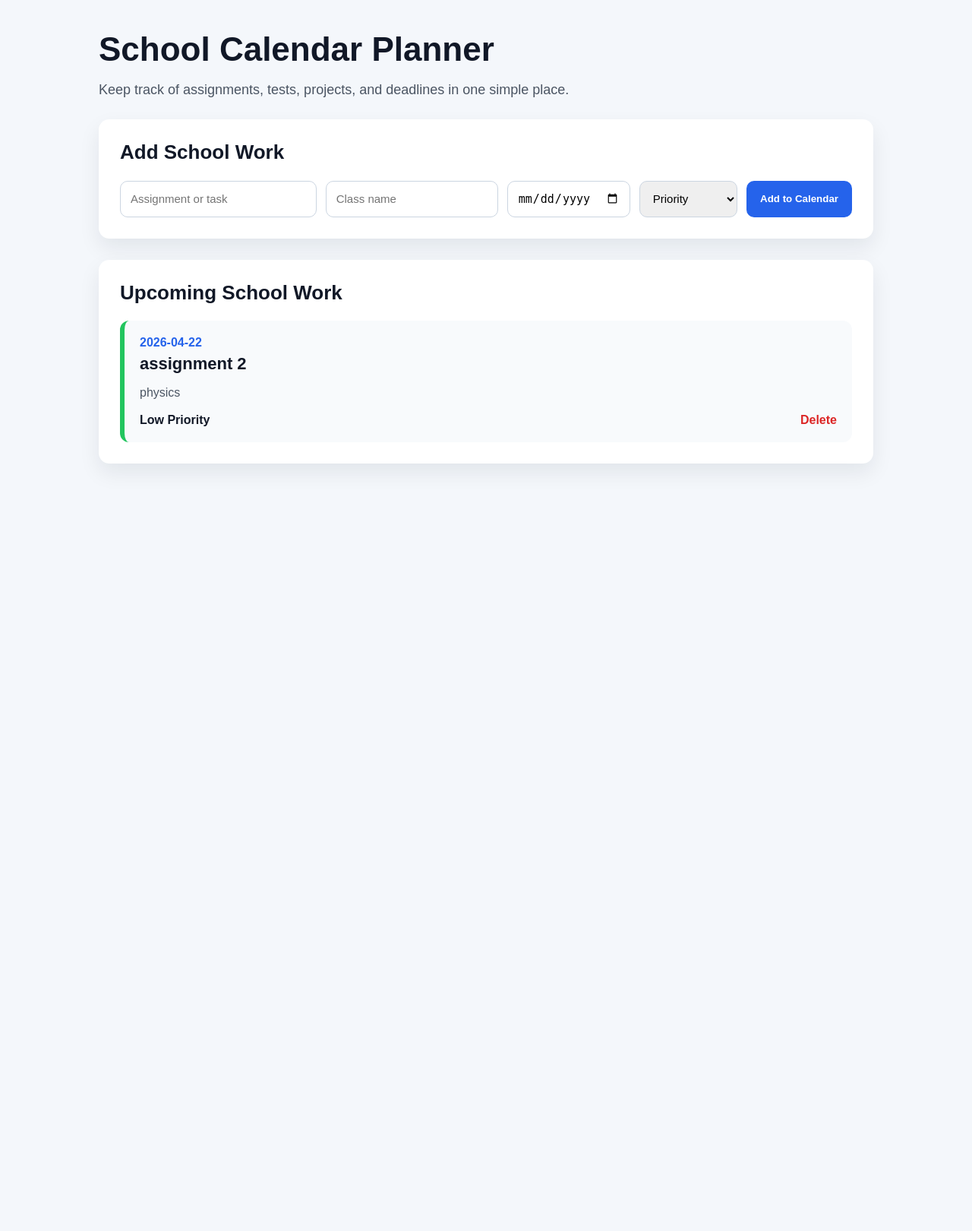
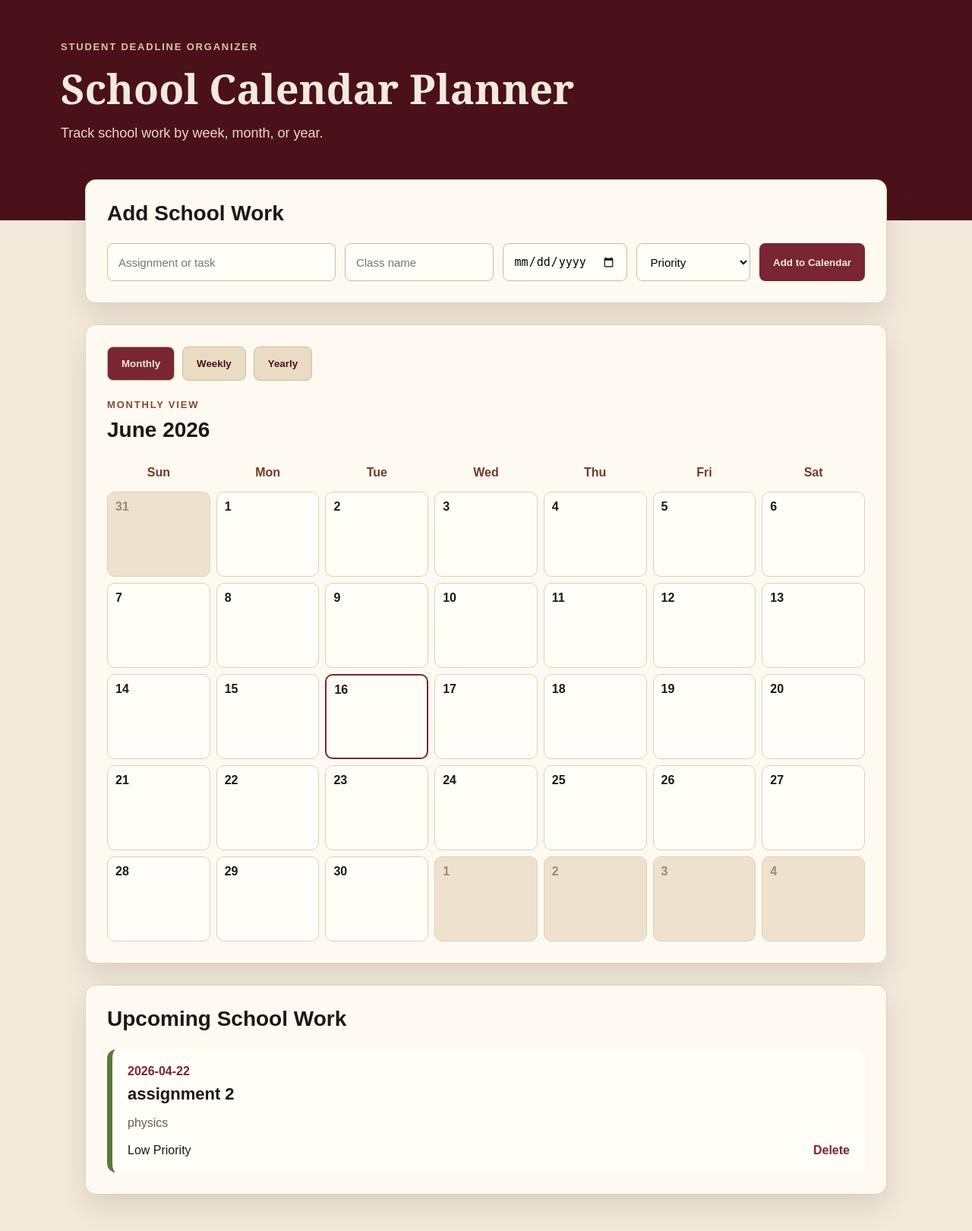
Before and after one commit to Sania58635/AI-study-Planner, a Flask app: page / in a window 1280 px wide. Shown: the whole page at 76% size. Before the commit the page ends 617 px from the top, so only its background shows below. Run offline with Flask 3, Linux system fonts and the light colour scheme; data comes from the database, SQL or seed files in the repository; both versions use the stored data as it was after the commit.

Commit message:
Modified errors added a school_calendar modified font and color modified errors

```diff
--- a/Ai-study-planner/app.py
+++ b/Ai-study-planner/app.py
@@ -1,9 +1,10 @@
+import calendar
 import sqlite3
+from datetime import date, timedelta
 
 from flask import Flask, render_template, request, redirect
 
 app = Flask(__name__)
-
 DB_NAME = "school_calendar.db"
 
 
@@ -15,7 +16,6 @@ def get_db_connection():
 
 def setup_database():
     connection = get_db_connection()
-
     connection.execute("""
         CREATE TABLE IF NOT EXISTS tasks (
             id INTEGER PRIMARY KEY AUTOINCREMENT,
@@ -25,13 +25,95 @@ def setup_database():
             priority TEXT NOT NULL
         )
     """)
-
     connection.commit()
     connection.close()
 
 
+def group_tasks_by_date(tasks):
+    tasks_by_date = {}
+
+    for task in tasks:
+        tasks_by_date.setdefault(task["due_date"], []).append(task)
+
+    return tasks_by_date
+
+
+def build_month_view(tasks):
+    today = date.today()
+    weeks = calendar.Calendar(firstweekday=6).monthdatescalendar(today.year, today.month)
+    tasks_by_date = group_tasks_by_date(tasks)
+
+    month_weeks = []
+
+    for week in weeks:
+        month_week = []
+
+        for day in week:
+            day_key = day.isoformat()
+
+            month_week.append({
+                "number": day.day,
+                "date": day_key,
+                "in_month": day.month == today.month,
+                "is_today": day == today,
+                "tasks": tasks_by_date.get(day_key, [])
+            })
+
+        month_weeks.append(month_week)
+
+    return today.strftime("%B %Y"), month_weeks
+
+
+def build_week_view(tasks):
+    today = date.today()
+    start_of_week = today - timedelta(days=(today.weekday() + 1) % 7)
+    tasks_by_date = group_tasks_by_date(tasks)
+
+    week_days = []
+
+    for i in range(7):
+        day = start_of_week + timedelta(days=i)
+        day_key = day.isoformat()
+
+        week_days.append({
+            "name": day.strftime("%A"),
+            "number": day.day,
+            "date": day_key,
+            "is_today": day == today,
+            "tasks": tasks_by_date.get(day_key, [])
+        })
+
+    end_of_week = start_of_week + timedelta(days=6)
+    week_title = f"{start_of_week.strftime('%b %d')} - {end_of_week.strftime('%b %d, %Y')}"
+
+    return week_title, week_days
+
+
+def build_year_view(tasks):
+    today = date.today()
+    months = []
+
+    for month in range(1, 13):
+        month_tasks = []
+
+        for task in tasks:
+            task_date = date.fromisoformat(task["due_date"])
+
+            if task_date.year == today.year and task_date.month == month:
+                month_tasks.append(task)
+
+        months.append({
+            "name": calendar.month_name[month],
+            "task_count": len(month_tasks),
+            "tasks": month_tasks[:4]
+        })
+
+    return str(today.year), months
+
+
 @app.route("/", methods=["GET", "POST"])
 def home():
+    setup_database()
     connection = get_db_connection()
 
     if request.method == "POST":
@@ -40,14 +122,15 @@ def home():
         due_date = request.form.get("due_date")
         priority = request.form.get("priority")
 
-        connection.execute("""
-            INSERT INTO tasks (title, class_name, due_date, priority)
-            VALUES (?, ?, ?, ?)
-        """, (title, class_name, due_date, priority))
+        if title and class_name and due_date and priority:
+            connection.execute("""
+                INSERT INTO tasks (title, class_name, due_date, priority)
+                VALUES (?, ?, ?, ?)
+            """, (title, class_name, due_date, priority))
 
-        connection.commit()
+            connection.commit()
+
         connection.close()
-
         return redirect("/")
 
     tasks = connection.execute("""
@@ -55,15 +138,27 @@ def home():
         ORDER BY due_date ASC
     """).fetchall()
 
+    month_name, calendar_weeks = build_month_view(tasks)
+    week_title, week_days = build_week_view(tasks)
+    year_title, year_months = build_year_view(tasks)
+
     connection.close()
 
-    return render_template("index.html", tasks=tasks)
+    return render_template(
+        "index.html",
+        tasks=tasks,
+        month_name=month_name,
+        calendar_weeks=calendar_weeks,
+        week_title=week_title,
+        week_days=week_days,
+        year_title=year_title,
+        year_months=year_months
+    )
 
 
 @app.route("/delete/<int:task_id>")
 def delete_task(task_id):
     connection = get_db_connection()
-
     connection.execute("DELETE FROM tasks WHERE id = ?", (task_id,))
     connection.commit()
     connection.close()
--- a/Ai-study-planner/static/style.css
+++ b/Ai-study-planner/static/style.css
@@ -5,70 +5,154 @@
 body {
   margin: 0;
   font-family: Arial, sans-serif;
-  background: #f4f7fb;
-  color: #111827;
+  background: #f3eadc;
+  color: #1f1715;
 }
 
 main {
-  max-width: 1100px;
-  margin: 0 auto;
-  padding: 40px;
+  min-height: 100vh;
 }
 
 .header {
-  margin-bottom: 28px;
+  background: #4b111a;
+  color: #f3eadc;
+  padding: 54px 32px 104px;
+}
+
+.header-content {
+  max-width: 1120px;
+  margin: 0 auto;
+}
+
+.eyebrow {
+  margin: 0 0 10px;
+  text-transform: uppercase;
+  font-size: 13px;
+  letter-spacing: 1.8px;
+  font-weight: bold;
+  color: #dbc6a4;
+}
+
+.eyebrow.dark {
+  color: #7f4b2f;
 }
 
 h1 {
-  font-size: 44px;
-  margin: 0 0 10px;
+  margin: 0 0 12px;
+  font-family: Georgia, "Times New Roman", serif;
+  font-size: 54px;
+  color: #f3eadc;
 }
 
-.header p {
+.header p:last-child {
+  margin: 0;
   font-size: 18px;
-  color: #4b5563;
+  color: #eadbc3;
+}
+
+.content {
+  max-width: 1120px;
+  margin: -54px auto 48px;
+  padding: 0 32px;
 }
 
 .panel,
+.calendar-panel,
 .calendar {
-  background: white;
+  background: #fffaf1;
+  border: 1px solid #e3d1b3;
+  border-radius: 14px;
   padding: 28px;
-  border-radius: 14px;
-  box-shadow: 0 12px 28px rgba(15, 23, 42, 0.08);
+  box-shadow: 0 16px 36px rgba(47, 28, 20, 0.12);
   margin-bottom: 28px;
 }
 
 h2 {
   margin-top: 0;
-  font-size: 26px;
+  font-size: 28px;
 }
 
 .task-form {
   display: grid;
-  grid-template-columns: 2fr 1.5fr 1fr 1fr auto;
+  grid-template-columns: 2fr 1.3fr 1fr 1fr auto;
   gap: 12px;
 }
 
 input,
 select {
-  padding: 13px;
-  border: 1px solid #cbd5e1;
-  border-radius: 10px;
+  width: 100%;
+  padding: 14px;
+  border: 1px solid #cdbb9f;
+  border-radius: 8px;
   font-size: 15px;
+  background: #fffdf8;
+}
+
+input:focus,
+select:focus {
+  outline: none;
+  border-color: #7a2632;
+  box-shadow: 0 0 0 3px rgba(122, 38, 50, 0.18);
 }
 
 button {
-  background: #2563eb;
-  color: white;
+  background: #7a2632;
+  color: #f3eadc;
   border: none;
-  border-radius: 10px;
-  padding: 13px 18px;
+  border-radius: 8px;
+  padding: 14px 18px;
   font-weight: bold;
   cursor: pointer;
 }
 
 button:hover {
-  background: #1d4ed8;
+  background: #5f1b25;
+}
+
+.calendar-grid {
+  display: grid;
+  grid-template-columns: repeat(7, 1fr);
+  gap: 8px;
+}
+
+.weekday {
+  text-align: center;
+  font-weight: bold;
+  color: #6f3a28;
+  padding: 8px;
+}
+
+.calendar-day {
+  min-height: 112px;
+  background: #fffdf8;
+  border: 1px solid #dfcfb5;
+  border-radius: 10px;
+  padding: 10px;
+}
+
+.calendar-day.muted {
+  background: #eee2cf;
+  color: #9a8a76;
+}
+
+.calendar-day.today {
+  border: 2px solid #7a2632;
+}
+
+.day-number {
+  display: inline-flex;
+  font-weight: bold;
+  margin-bottom: 8px;
+}
+
+.calendar-task {
+  font-size: 12px;
+  padding: 6px;
+  border-radius: 6px;
+  margin-top: 6px;
+  background: #eadbc3;
+  color: #2b1812;
+  font-weight: bold;
 }
 
 .task-grid {
@@ -78,70 +162,158 @@ button:hover {
 }
 
 .task-card {
+  background: #fffdf8;
+  border-radius: 12px;
   padding: 20px;
-  border-radius: 12px;
-  background: #f8fafc;
-  border-left: 6px solid #64748b;
+  border-left: 7px solid #7a2632;
 }
 
 .task-card h3 {
-  margin: 6px 0;
+  margin: 8px 0;
   font-size: 22px;
 }
 
 .date {
+  color: #7a2632;
   font-weight: bold;
-  color: #2563eb;
   margin: 0;
 }
 
 .class-name {
-  color: #4b5563;
+  color: #6b5b4a;
 }
 
 .task-footer {
+  margin-top: 18px;
   display: flex;
   justify-content: space-between;
-  align-items: center;
-  margin-top: 18px;
-}
-
-.task-footer span {
-  font-weight: bold;
 }
 
 .task-footer a {
-  color: #dc2626;
+  color: #7a2632;
   text-decoration: none;
   font-weight: bold;
 }
 
 .priority-low {
-  border-left-color: #22c55e;
+  border-left-color: #587a3a;
 }
 
 .priority-medium {
-  border-left-color: #f59e0b;
+  border-left-color: #b7791f;
 }
 
 .priority-high {
-  border-left-color: #ef4444;
+  border-left-color: #9f1239;
 }
 
 .empty {
-  color: #6b7280;
+  background: #fffdf8;
+  padding: 18px;
+  border-radius: 10px;
+  color: #6b5b4a;
 }
 
-@media (max-width: 800px) {
-  main {
-    padding: 24px;
-  }
-
+@media (max-width: 850px) {
   h1 {
-    font-size: 34px;
+    font-size: 38px;
   }
 
   .task-form {
     grid-template-columns: 1fr;
   }
+
+  .calendar-grid {
+    gap: 4px;
+  }
+
+  .calendar-day {
+    min-height: 86px;
+    padding: 6px;
+  }
 }
+.tabs {
+  display: flex;
+  gap: 10px;
+  margin-bottom: 24px;
+}
+
+.tab-button {
+  background: #eadbc3;
+  color: #4b111a;
+  border: 1px solid #cdbb9f;
+}
+
+.tab-button.active {
+  background: #7a2632;
+  color: #f3eadc;
+}
+
+.tab-view {
+  display: none;
+}
+
+.tab-view.active {
+  display: block;
+}
+
+.week-grid {
+  display: grid;
+  grid-template-columns: repeat(7, 1fr);
+  gap: 10px;
+}
+
+.week-day {
+  min-height: 220px;
+  background: #fffdf8;
+  border: 1px solid #dfcfb5;
+  border-radius: 10px;
+  padding: 12px;
+}
+
+.week-day h3 {
+  margin: 0 0 6px;
+  font-size: 18px;
+}
+
+.week-day p {
+  margin-top: 0;
+}
+
+.small-empty {
+  color: #8b7b68;
+  font-size: 14px;
+}
+
+.year-grid {
+  display: grid;
+  grid-template-columns: repeat(4, 1fr);
+  gap: 16px;
+}
+
+.month-card {
+  min-height: 150px;
+  background: #fffdf8;
+  border: 1px solid #dfcfb5;
+  border-radius: 10px;
+  padding: 16px;
+}
+
+.month-card h3 {
+  margin: 0 0 8px;
+}
+
+.month-card p {
+  color: #6b5b4a;
+}
+
+@media (max-width: 900px) {
+  .week-grid,
+  .year-grid {
+    grid-template-columns: 1fr;
+  }
+
+  .tabs {
+    flex-direction: column;
+  }
+}
--- a/Ai-study-planner/templates/index.html
+++ b/Ai-study-planner/templates/index.html
@@ -7,10 +7,14 @@
 <body>
   <main>
     <section class="header">
+      <div class="header-content">
+        <p class="eyebrow">Student Deadline Organizer</p>
         <h1>School Calendar Planner</h1>
-      <p>Keep track of assignments, tests, projects, and deadlines in one simple place.</p>
+        <p>Track school work by week, month, or year.</p>
+      </div>
     </section>
 
+    <section class="content">
       <section class="panel">
         <h2>Add School Work</h2>
 
@@ -30,6 +34,87 @@
         </form>
       </section>
 
+      <section class="calendar-panel">
+        <div class="tabs">
+          <button class="tab-button active" onclick="showTab('month')">Monthly</button>
+          <button class="tab-button" onclick="showTab('week')">Weekly</button>
+          <button class="tab-button" onclick="showTab('year')">Yearly</button>
+        </div>
+
+        <div id="month" class="tab-view active">
+          <p class="eyebrow dark">Monthly View</p>
+          <h2>{{ month_name }}</h2>
+
+          <div class="calendar-grid">
+            <div class="weekday">Sun</div>
+            <div class="weekday">Mon</div>
+            <div class="weekday">Tue</div>
+            <div class="weekday">Wed</div>
+            <div class="weekday">Thu</div>
+            <div class="weekday">Fri</div>
+            <div class="weekday">Sat</div>
+
+            {% for week in calendar_weeks %}
+              {% for day in week %}
+                <div class="calendar-day {% if not day.in_month %}muted{% endif %} {% if day.is_today %}today{% endif %}">
+                  <span class="day-number">{{ day.number }}</span>
+
+                  {% for task in day.tasks %}
+                    <div class="calendar-task priority-{{ task.priority.lower() }}">
+                      {{ task.title }}
+                    </div>
+                  {% endfor %}
+                </div>
+              {% endfor %}
+            {% endfor %}
+          </div>
+        </div>
+
+        <div id="week" class="tab-view">
+          <p class="eyebrow dark">Weekly View</p>
+          <h2>{{ week_title }}</h2>
+
+          <div class="week-grid">
+            {% for day in week_days %}
+              <div class="week-day {% if day.is_today %}today{% endif %}">
+                <h3>{{ day.name }}</h3>
+                <p>{{ day.date }}</p>
+
+                {% if day.tasks %}
+                  {% for task in day.tasks %}
+                    <div class="calendar-task priority-{{ task.priority.lower() }}">
+                      {{ task.title }} - {{ task.class_name }}
+                    </div>
+                  {% endfor %}
+                {% else %}
+                  <p class="small-empty">No work due</p>
+                {% endif %}
+              </div>
+            {% endfor %}
+          </div>
+        </div>
+
+        <div id="year" class="tab-view">
+          <p class="eyebrow dark">Yearly View</p>
+          <h2>{{ year_title }}</h2>
+
+          <div class="year-grid">
+            {% for month in year_months %}
+              <div class="month-card">
+                <h3>{{ month.name }}</h3>
+                <p>{{ month.task_count }} item(s)</p>
+
+                {% for task in month.tasks %}
+                  <div class="calendar-task priority-{{ task.priority.lower() }}">
+                    {{ task.title }}
+                  </div>
+                {% endfor %}
+              </div>
+            {% endfor %}
+          </div>
+        </div>
+      </section>
+
       <section class="calendar">
         <h2>Upcoming School Work</h2>
 
@@ -37,11 +122,9 @@
           <div class="task-grid">
             {% for task in tasks %}
               <div class="task-card priority-{{ task.priority.lower() }}">
-              <div>
                 <p class="date">{{ task.due_date }}</p>
                 <h3>{{ task.title }}</h3>
                 <p class="class-name">{{ task.class_name }}</p>
-              </div>
 
                 <div class="task-footer">
                   <span>{{ task.priority }} Priority</span>
@@ -54,6 +137,20 @@
           <p class="empty">No school work added yet.</p>
         {% endif %}
       </section>
+    </section>
   </main>
+
+  <script>
+    function showTab(tabName) {
+      const views = document.querySelectorAll(".tab-view");
+      const buttons = document.querySelectorAll(".tab-button");
+
+      views.forEach((view) => view.classList.remove("active"));
+      buttons.forEach((button) => button.classList.remove("active"));
+
+      document.getElementById(tabName).classList.add("active");
+      event.target.classList.add("active");
+    }
+  </script>
 </body>
 </html>
```
Also changed, not shown: Ai-study-planner/school_calendar.db. Lines whose indentation alone changed are shown as unchanged.
